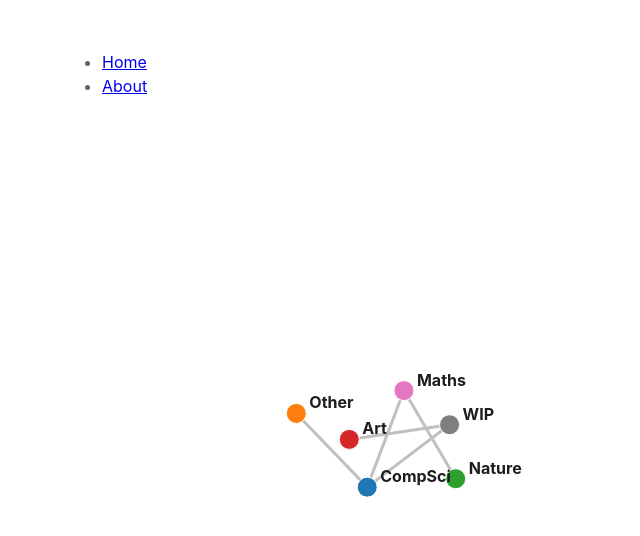
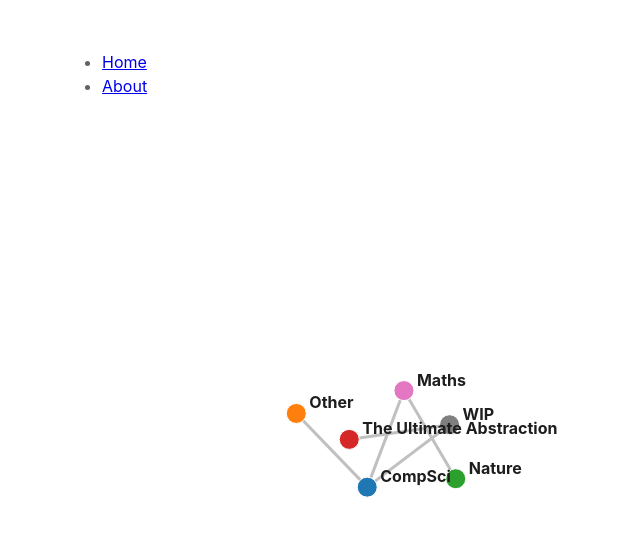
Before and after one commit to zslade/my-first-gatsby-site, a Gatsby site: page / in a window 1280 px wide. Shown: the whole page, without its empty margins (253-893 px from the left). Built offline with nearby package versions, Linux system fonts and the light colour scheme; Gatsby itself is replaced by a stand-in of ours.

Commit message:
add mondrian title

```diff
--- a/src/components/data.js
+++ b/src/components/data.js
@@ -1,6 +1,6 @@
 // Nodes data
 export const nodes = [
-    { id: 1, name: "Art", url: "/mondrian", category: "art" },
+    { id: 1, name: "The Ultimate Abstraction", url: "/mondrian", category: "art" },
     { id: 2, name: "CompSci", url: "", category: "compsci" },
     { id: 3, name: "Maths", url: "", category: "maths" },
     { id: 4, name: "Nature", url: "", category: "nature"},
```
